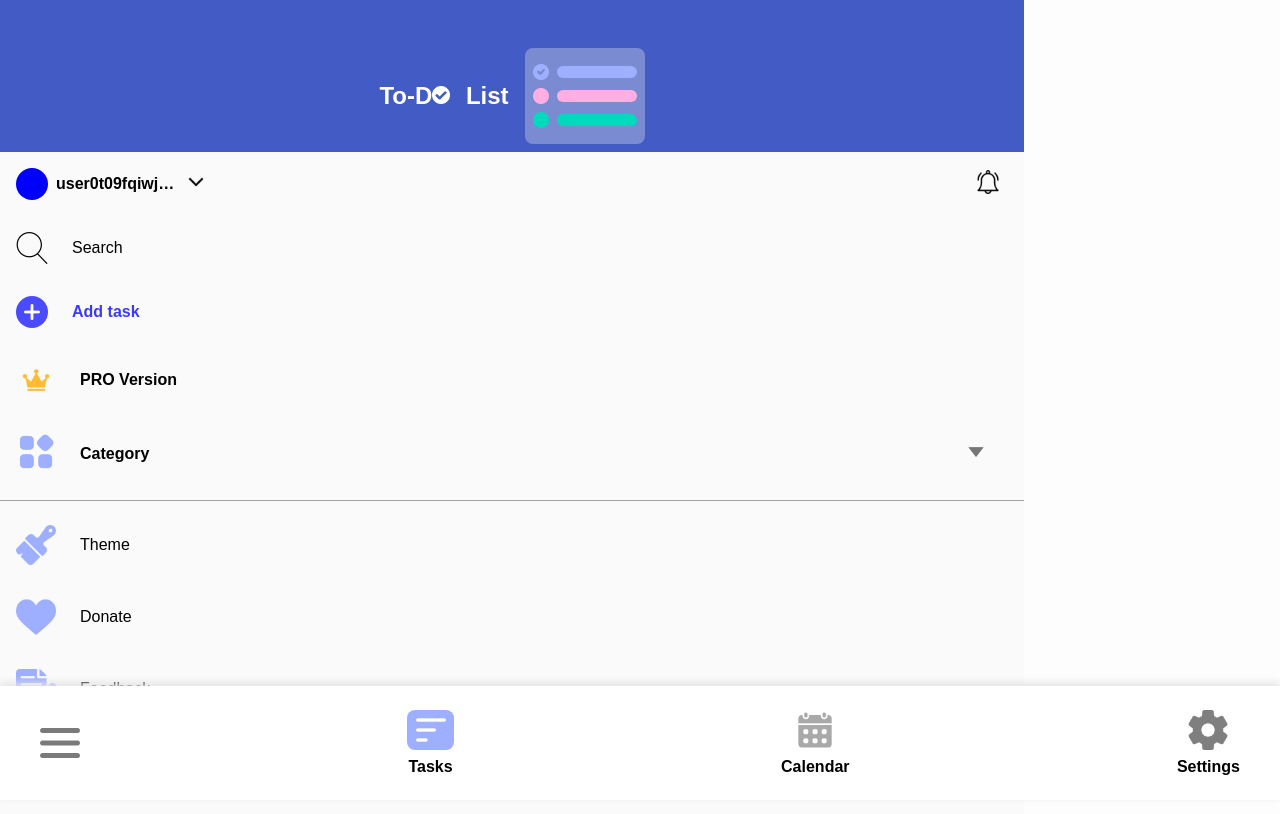
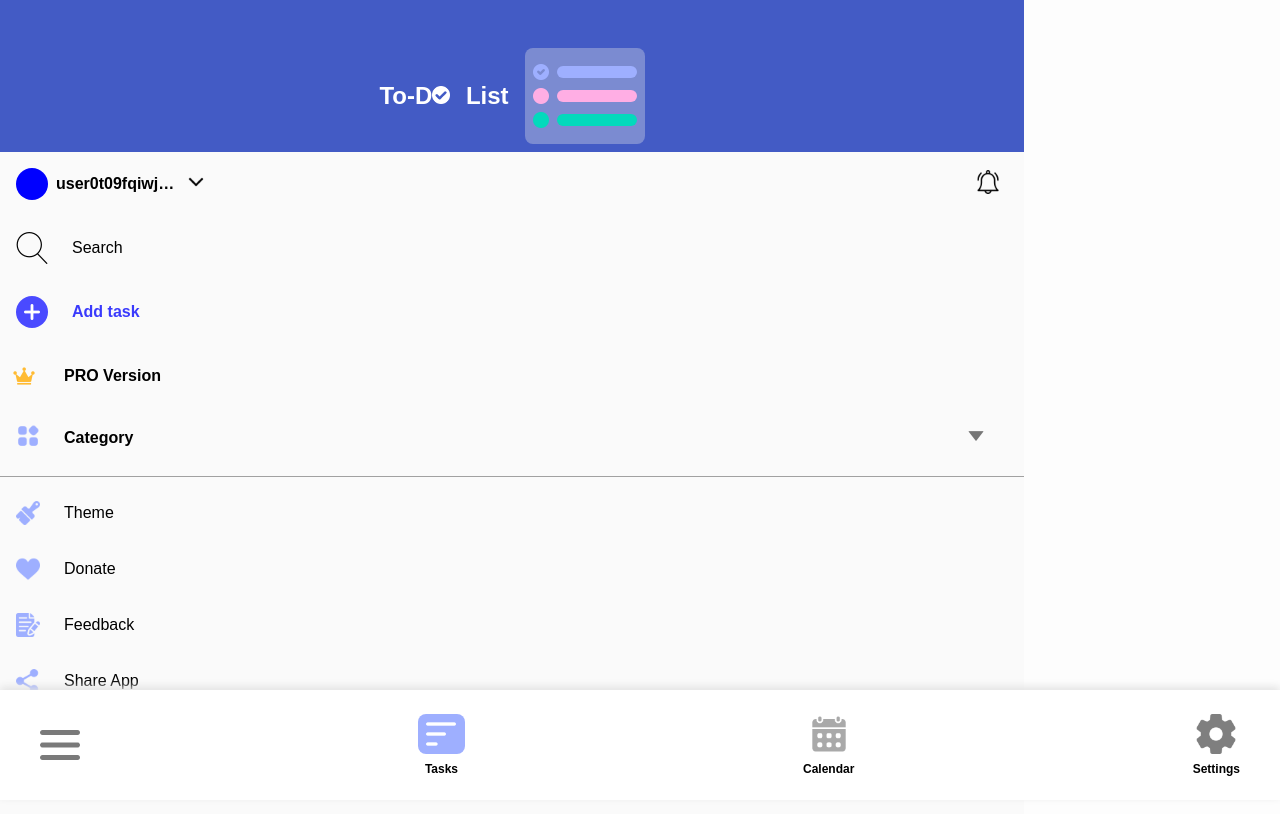
Before and after one commit to ebuski100/todoApp, a React (Vite) app: page / in a window 1280 px wide. Shown: the top 814 px of the page. Built offline with nearby package versions, Linux system fonts and the light colour scheme.

Commit message:
made some corrections

```diff
--- a/src/index.css
+++ b/src/index.css
@@ -50,7 +50,7 @@ body {
 }
 
 .footerIcon-img {
-  height: 2rem;
+  height: 1.5rem;
 }
 .footer-task-img-cont {
   background-color: #9eafff;
@@ -60,6 +60,7 @@ body {
 }
 .footer-text {
   margin-top: 0.5rem;
+  font-size: 12px;
 }
 
 @media (min-width: 768px) {
@@ -303,11 +304,12 @@ body {
   /* justify-content: center; */
   /* border: 1px solid blue; */
   align-items: center;
+  padding-left: 0.5rem;
 }
 .proSect:hover {
   background-color: rgba(210, 210, 210, 0.5);
 }
-.proSect img,
+
 .theme img,
 .category img,
 .donate img,
@@ -315,7 +317,11 @@ body {
 .settings img,
 .share img {
   margin-right: 1.5rem;
-  height: 2.5rem;
+  height: 1.5rem;
+}
+.proSect img {
+  margin-right: 1.5rem;
+  height: 2rem;
 }
 .search img {
   margin-right: 1.5rem;
```
